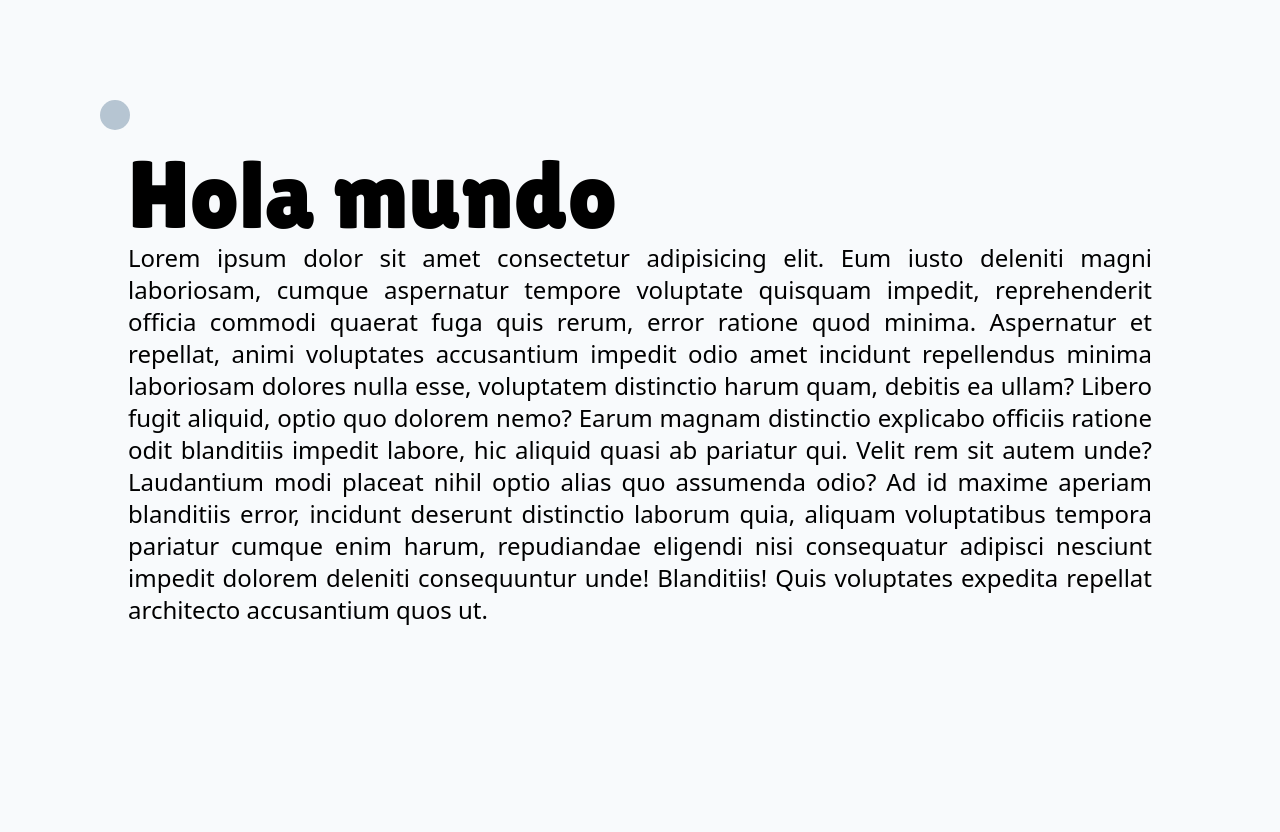
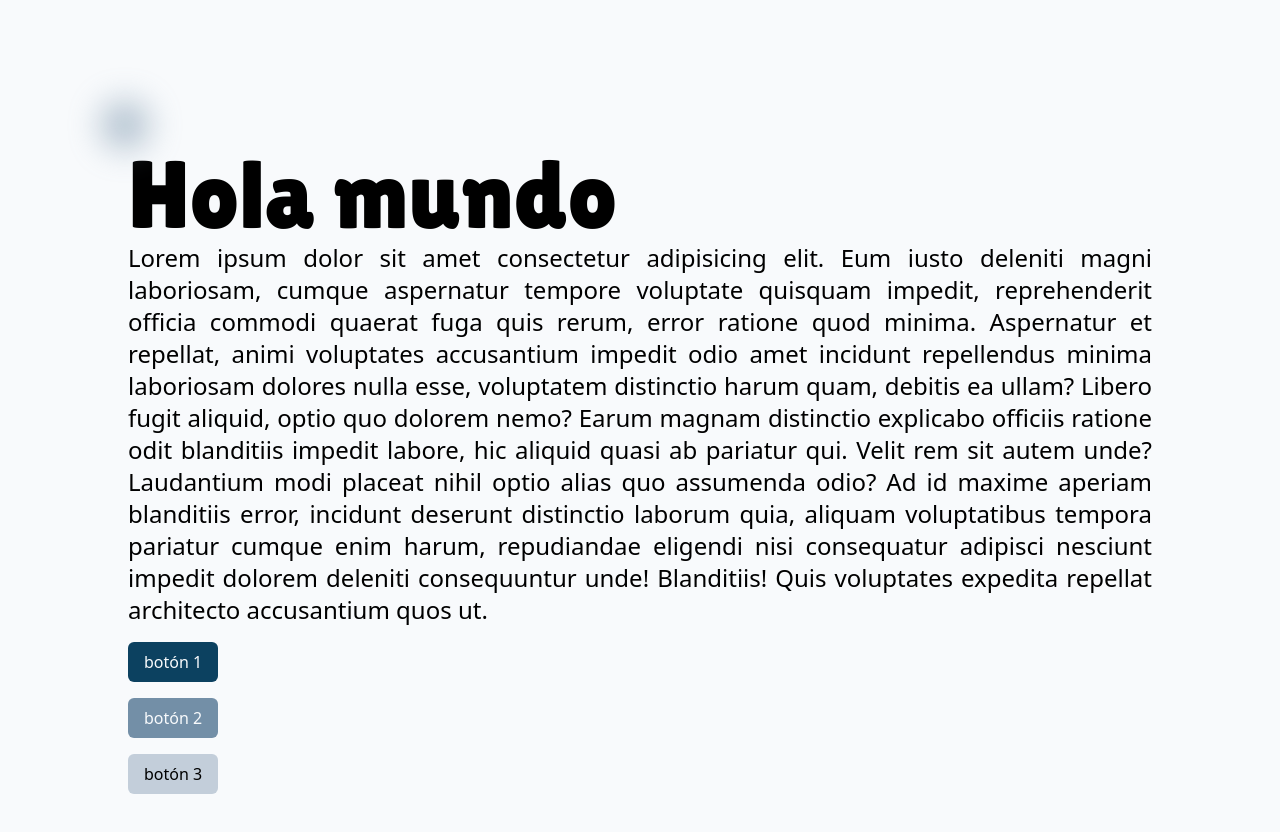
Before and after one commit to Angel-Ponce/angel.ponce, a SvelteKit app: page / in a window 1280 px wide. Shown: the top 832 px of the page. Before the commit the page ends 800 px from the top, so only its background shows below. Built offline with nearby package versions, Linux system fonts and the light colour scheme; some icons are missing.

Commit message:
adding button component and more colors from palette

```diff
--- a/package.json
+++ b/package.json
@@ -33,6 +33,7 @@
 	},
 	"type": "module",
 	"dependencies": {
+		"clsx": "^1.2.1",
 		"store2": "^2.14.2"
 	}
 }
--- /dev/null
+++ b/src/components/atoms/Button.svelte
@@ -0,0 +1,21 @@
+<script lang="ts">
+	import clsx from 'clsx';
+	export let color: 'ghost' | 'primary' | 'secondary' = 'primary';
+	export let className = '';
+</script>
+
+<button
+	on:click
+	on:dblclick
+	class={clsx(
+		{
+			'!bg-primary !text-slate-50': color == 'primary',
+			'!bg-secondary !text-slate-50': color == 'secondary',
+			'!bg-grayblue dark:!bg-gray-700': color == 'ghost'
+		},
+		'py-2 px-4 rounded-md flex justify-center items-center gap-2 font-medium active:scale-90 transition-transform',
+		className
+	)}
+>
+	<slot />
+</button>
--- a/src/components/atoms/MouseFocus.svelte
+++ b/src/components/atoms/MouseFocus.svelte
@@ -2,7 +2,7 @@
 	import { spring } from 'svelte/motion';
 
 	const coords = spring({ x: 100, y: 100 });
-	const ratio = spring(30);
+	const ratio = spring(50);
 </script>
 
 <!-- svelte-ignore a11y-no-static-element-interactions -->
@@ -13,12 +13,12 @@
 			y: e.clientY - 6
 		});
 	}}
-	on:mousedown={() => ratio.set(60)}
-	on:mouseup={() => ratio.set(30)}
+	on:mousedown={() => ratio.set(80)}
+	on:mouseup={() => ratio.set(50)}
 />
 
 <div
-	class="rounded-full bg-[#738FA7] dark:bg-[#C3CEDA] opacity-50 fixed pointer-events-none"
+	class="rounded-full bg-secondary dark:bg-grayblue opacity-50 blur-lg fixed pointer-events-none"
 	style:top={`${$coords.y}px`}
 	style:left={`${$coords.x}px`}
 	style:width={`${$ratio}px`}
--- a/src/components/atoms/index.ts
+++ b/src/components/atoms/index.ts
@@ -1,4 +1,5 @@
+import Button from './Button.svelte';
 import IonIcon from './IonIcon.svelte';
 import MouseFocus from './MouseFocus.svelte';
 
-export { MouseFocus, IonIcon };
+export { MouseFocus, IonIcon, Button };
--- a/src/routes/+page.svelte
+++ b/src/routes/+page.svelte
@@ -1,3 +1,7 @@
+<script>
+	import { Button } from '$atoms';
+</script>
+
 <p class="font-lilita text-8xl mt-10">Hola mundo</p>
 <p class="text-2xl text-justify">
 	Lorem ipsum dolor sit amet consectetur adipisicing elit. Eum iusto deleniti magni laboriosam,
@@ -12,3 +16,7 @@
 	nesciunt impedit dolorem deleniti consequuntur unde! Blanditiis! Quis voluptates expedita repellat
 	architecto accusantium quos ut.
 </p>
+
+<Button className="mt-4" color="primary">botón 1</Button>
+<Button className="mt-4" color="secondary">botón 2</Button>
+<Button className="mt-4" color="ghost">botón 3</Button>
--- a/tailwind.config.js
+++ b/tailwind.config.js
@@ -7,7 +7,11 @@ export default {
 	theme: {
 		extend: {
 			colors: {
-				'dark-base': slate[800]
+				'dark-base': slate[800],
+				primary: '#0C4160',
+				secondary: '#738FA7',
+				grayblue: '#C3CEDA',
+				darkblue: '#071330'
 			},
 			fontFamily: {
 				tajawal: "'Tajawal', sans-serif",
```
Also changed, not shown: 1 other file (tests, documents, lock files or other folders).
